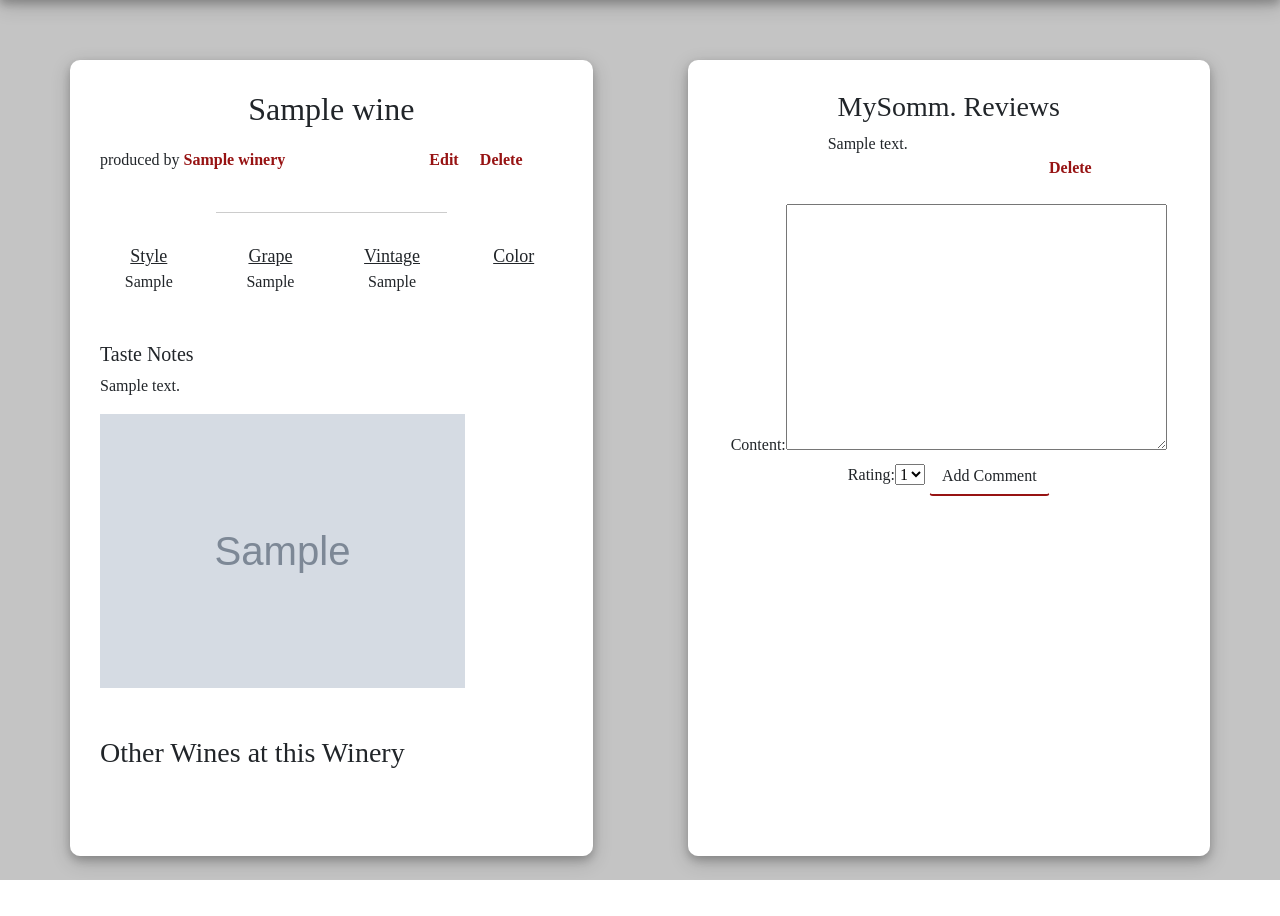
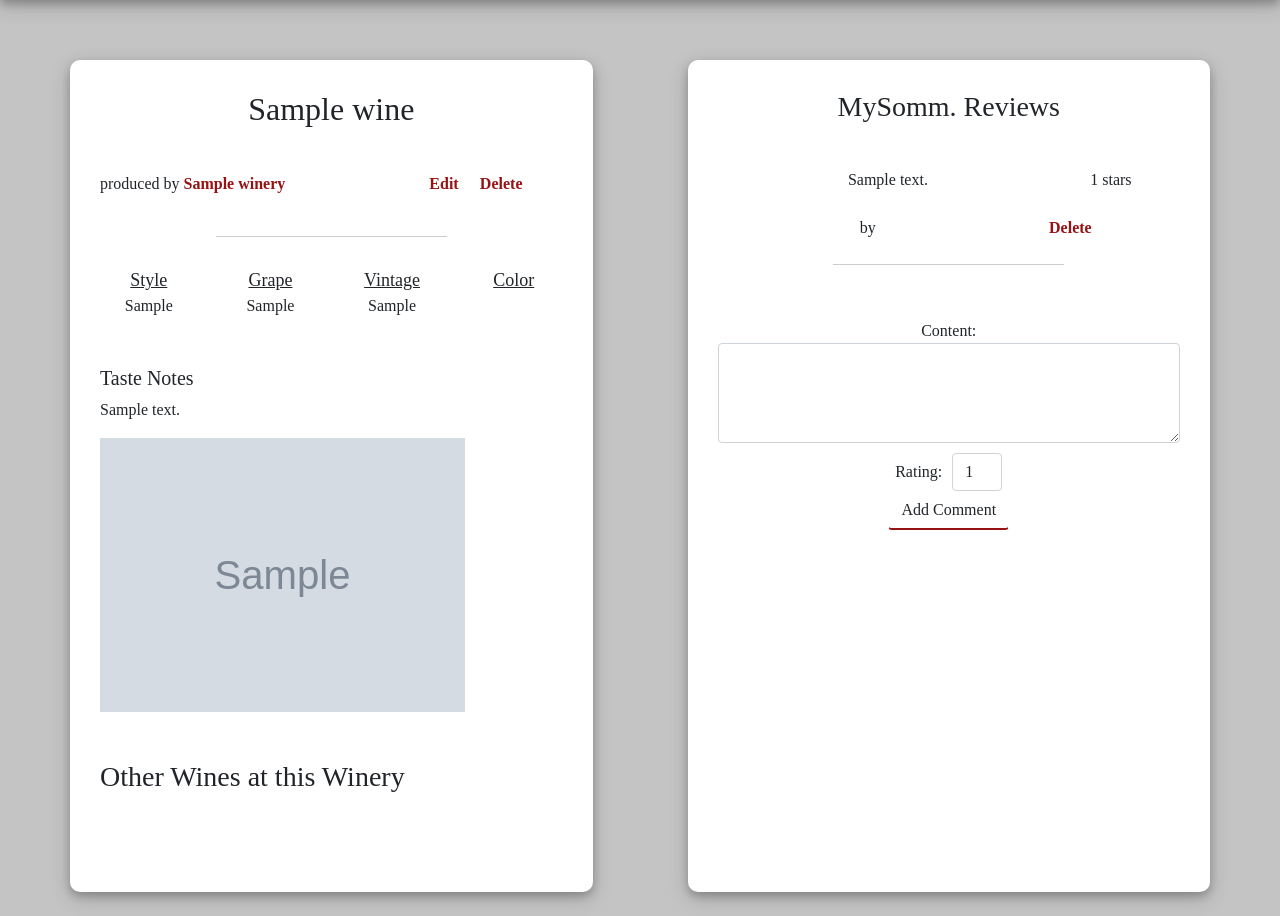
Before and after one commit to jeremydurden/mysomm, a Django app: page /wine/1/ in a window 1280 px wide. Shown: the part 162-1078 px from the top of the page. Before the commit the page ends 1042 px from the top, so only its background shows below. Run offline with Django 3.2, Linux system fonts and the light colour scheme; tables that the repository leaves empty hold one stand-in row (values such as "Sample post"); grey boxes marked "Sample" are stand-in pictures; some libraries are stand-ins or nearby versions; some web fonts are replaced.

Commit message:
wine detail page

```diff
--- a/main_app/forms.py
+++ b/main_app/forms.py
@@ -25,7 +25,7 @@ class WineForm(ModelForm):
     grape = forms.CharField(max_length=100, required=False, widget=forms.TextInput(attrs={'class': 'form-control'}))
     vintage = forms.CharField(max_length=4, required=False, widget=forms.TextInput(attrs={'class': 'form-control'}))
     color = forms.ChoiceField(choices=Wine.COLOR_CHOICES, required=False, widget=forms.Select(attrs={'class': 'form-control form-placeholder'}))
-    taste_notes = forms.CharField(max_length=250, required=False, widget=forms.TextInput(attrs={'class': 'form-control'}))
+    taste_notes = forms.CharField(max_length=250, required=False, widget=forms.Textarea(attrs={'class': 'form-control'}))
     image_url = forms.CharField(max_length=100, required=False, widget=forms.TextInput(attrs={'class': 'form-control'}))
 
     class Meta:
@@ -84,6 +84,8 @@ class EnthusiastSignUpForm(UserCreationForm):
         return user
 
 class CommentForm(ModelForm):
+    content = forms.CharField(max_length=250, required=False, widget=forms.Textarea(attrs={'class': 'form-control'}))
+    rating = forms.ChoiceField(choices=Comment.SCORES, widget=forms.Select(attrs={'class': 'form-control'}))
 
     class Meta:
         model = Comment
--- a/main_app/static/css/style.css
+++ b/main_app/static/css/style.css
@@ -20,7 +20,7 @@ header {
 h1 {
     font-size: 350%;
 }
-h1, h2 {
+h1, h2, h3{
     margin-bottom: 20px;
 }
 a {
@@ -176,3 +176,37 @@ img.winery-image {
     margin: 0 auto;
     margin-bottom: 30px;
 }
+
+
+.comment-form label {
+    display:inline-block;
+}
+
+.comment-form select {
+    width: 50%;
+    max-width: 50px;
+    display: inline-block;
+    margin-left: 10px;
+}
+
+.comment-form textarea {
+    height: 100px;
+    margin-bottom: 10px;
+}
+
+#quini-list {
+    margin-left: 10px;
+    margin-right: 10px;
+}
+
+.q-cat {
+ width: 15%;
+}
+
+.q-score {
+width: 15%;
+}
+
+.q-content {
+width: 50%;
+}
--- a/main_app/templates/main_app/wine_detail.html
+++ b/main_app/templates/main_app/wine_detail.html
@@ -4,6 +4,7 @@
 <div class="row">
     <div class="col content-container">
         <h2>{{wine.name}}</h2>
+        <br>
 
         <div class="row" style="text-align: left;">
             <div class="col-sm-8">
@@ -96,14 +97,21 @@
     <div class="col content-container">
         <h3>MySomm. Reviews</h3>
         {% for comment in wine.comment_set.all %}
+        <br>
         <div class="row">
-            <div class="col-sm-8">
+            <div class="col-sm-1"></div>
+            <div class="col-sm-7">
                 {{comment.content}}
             </div>
+            <div class="col-sm-1"></div>
+            <div class="col-sm-2">
+                {{ comment.rating }} stars
+            </div>
         </div>
+        <br>
         <div class='row'>
             <div class="col-sm-8">
-                {%if user.first_name %}
+                by {%if user.first_name %}
                 {{ user.first_name }}
                 {% else %}
                 {{ user.username }}
@@ -113,34 +121,16 @@
                 <a href="{% url 'comment_delete' comment.id %}">Delete</a>
             </div>
         </div>
+        <br>
+           <div class="divider"></div>
 
-
-            <!-- <div class="col-sm-8" style="text-align: left;">
-                <p>{{ comment.rating }} star</p>
-            </div>
-            <div class="row" style="text-align: left;">
-                <div class="col-sm-8">
-                    {%if user.first_name %}
-                    {{ user.first_name }}
-                    {% else %}
-                    {{ user.username }}
-                    {% endif %}
-                    : {{comment.content}}
-                </div>
-                <div class="col-sm-1" style="margin: 0 5px; text-align: right;">
-                    <a href="{% url 'comment_delete' comment.id %}">Delete</a>
-                </div>
-            </div> -->
-        <!-- </div> -->
-        <!-- <div class="row" style="text-align: left;">
-            {{comment.content}}
-        </div> -->
         <br>
         {% endfor %}
         <div class="row">
-            <form action="{% url 'add_comment' wine.id %}" method="post">
+            <form class="comment-form" action="{% url 'add_comment' wine.id %}" method="post">
                 {% csrf_token %}
                 {{ comment_form }}
+                <br>
                 <input type="submit" class="btn" value="Add Comment">
             </form>
         </div>
@@ -207,10 +197,13 @@
             let tr = document.createElement('tr');
             let catTd = document.createElement('td');
             catTd.textContent = category;
+            catTd.classList.add('q-cat');
             let scoreTd = document.createElement('td');
-            scoreTd.textContent = score;
+            scoreTd.textContent = score + " / 100";
+            scoreTd.classList.add('q-score');
             let textTd = document.createElement('td');
             textTd.textContent = text;
+            textTd.classList.add('q-content');
             tr.appendChild(catTd);
             tr.appendChild(scoreTd);
             tr.appendChild(textTd);
```
